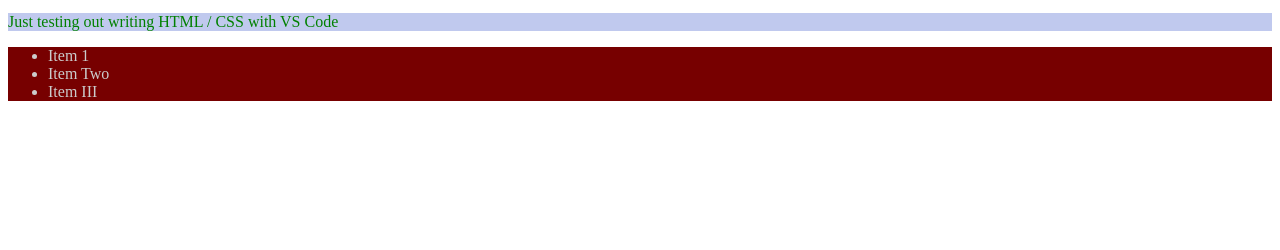
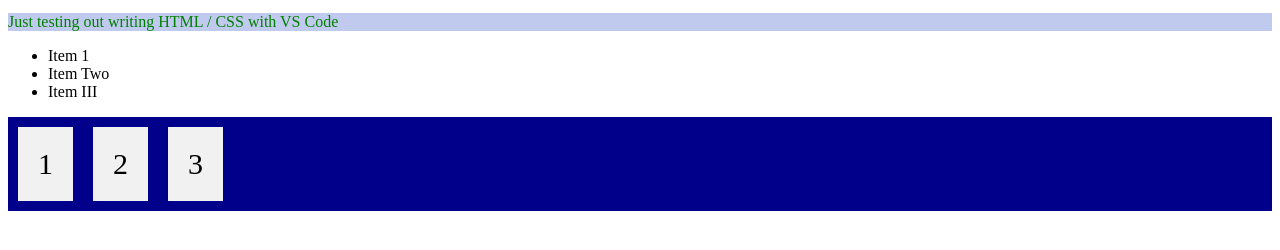
Before and after one commit to dkramlich64/VSCodeExample, a plain HTML site: page index.html in a window 1280 px wide. Shown: the part 42-292 px from the top of the page. Drawn offline with Linux system fonts and the light colour scheme.

Commit message:
Flexbox implemented

```diff
--- a/index.html
+++ b/index.html
@@ -17,6 +17,11 @@
             <li>Item III</li>
         </ul>
     </div>
+    <div class="flex-container">
+        <div>1</div>
+        <div>2</div>
+        <div>3</div>
+    </div>
 </body>
 
 </html>
--- a/style.css
+++ b/style.css
@@ -9,7 +9,15 @@ p {
     color: green;
 }
 
-div {
-    background-color: #770000;
-    color: #CCCCCC;
+.flex-container {
+    display: flex;
+    background-color: darkblue;
+    flex-direction: row;
 }
+
+.flex-container>div {
+    background-color: #f1f1f1;
+    margin: 10px;
+    padding: 20px;
+    font-size: 30px;
+}
```
